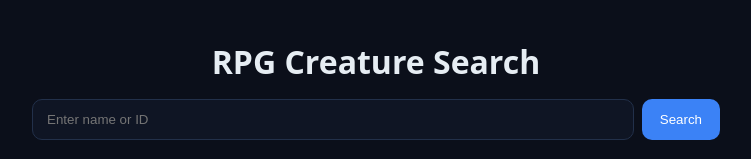
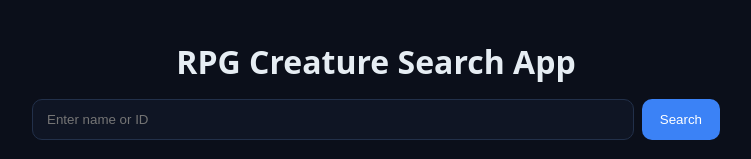
Before and after one commit to IrenFuji/RPG-search-app-proj, a plain HTML site: page index.html in a window 1280 px wide. Shown: the top 159 px of the page, without its empty margins (264-1015 px from the left). Drawn offline with Linux system fonts and the light colour scheme.

Commit message:
Update index.html

```diff
--- a/index.html
+++ b/index.html
@@ -8,7 +8,7 @@
 </head>
 <body>
 <main class="container">
-  <h1>RPG Creature Search</h1>
+  <h1>RPG Creature Search App</h1>
   <div class="search">
     <input id="search-input" type="text" placeholder="Enter name or ID" required>
     <button id="search-button">Search</button>
```
